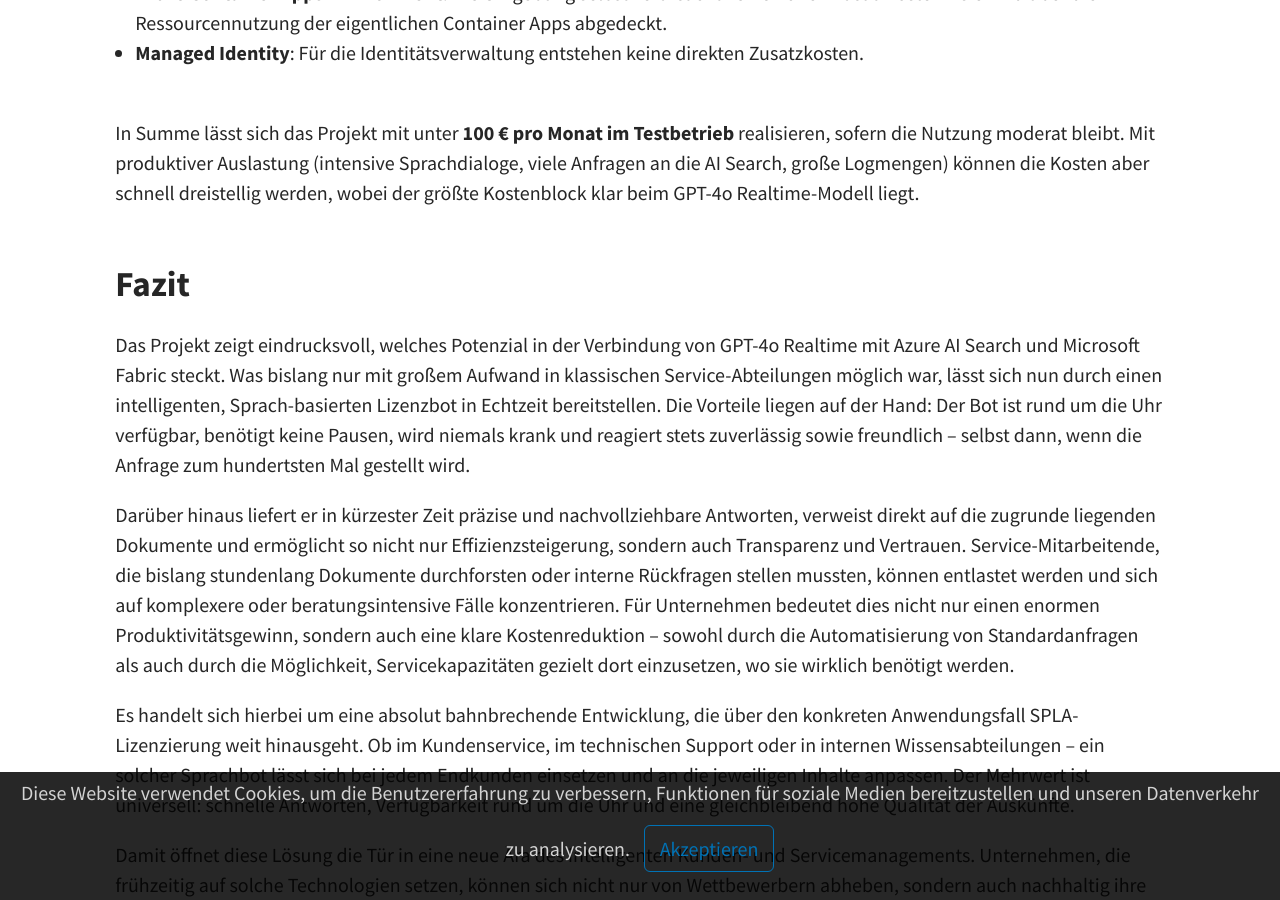
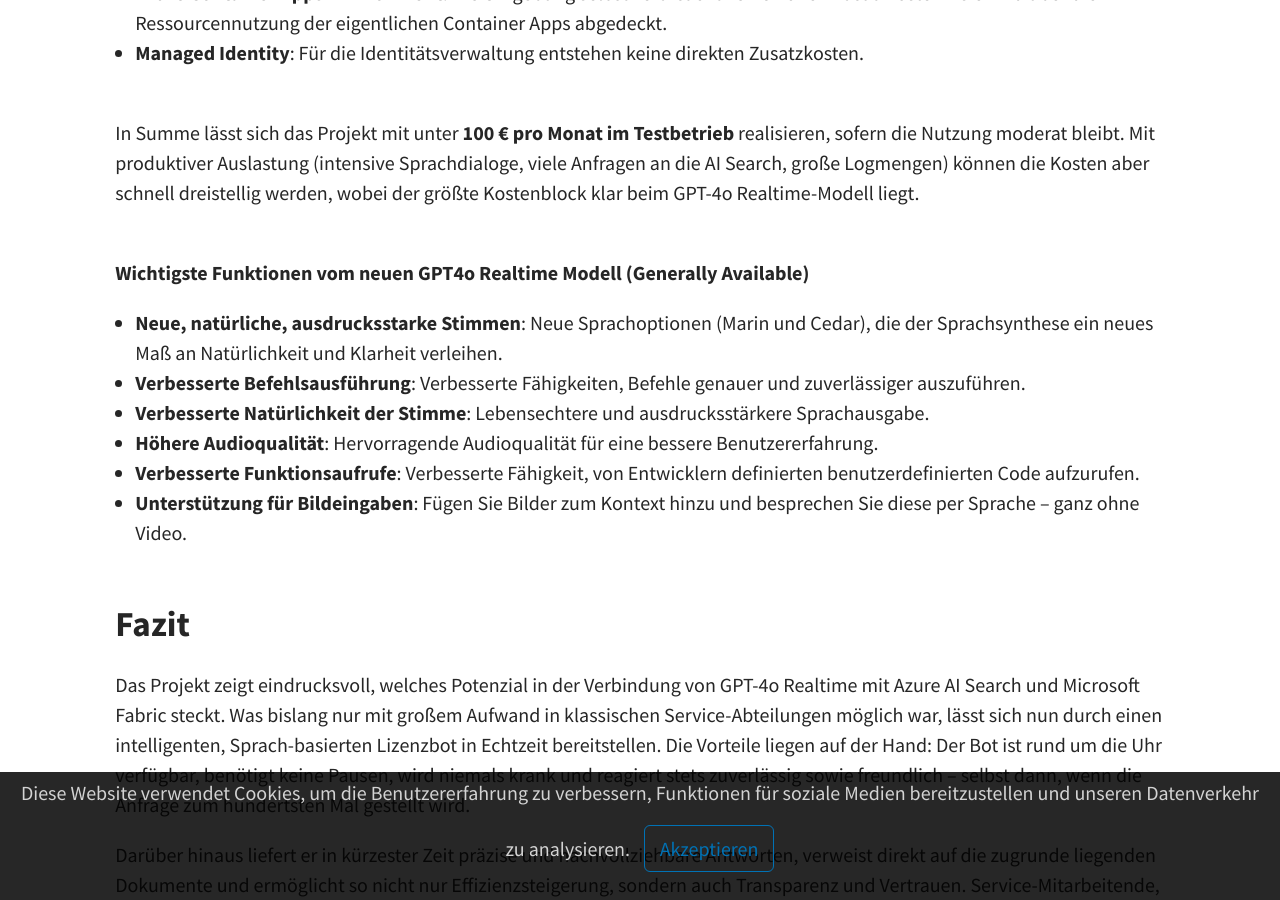
Before and after one commit to joriskahle007/joriskahle007.github.io, a Jekyll site: the page built from _portfolio/chat.md, in a window 1280 px wide and 900 px high, scrolled down 6750 px. Built offline with Jekyll 4.4.1, drawn with Linux system fonts in a browser that asks for light colours; a script that is not in the unit is left out.

Commit message:
Update chat.md

```diff
--- a/_portfolio/chat.md
+++ b/_portfolio/chat.md
@@ -85,6 +85,15 @@
 
 In Summe lässt sich das Projekt mit unter **100 € pro Monat im Testbetrieb** realisieren, sofern die Nutzung moderat bleibt. Mit produktiver Auslastung (intensive Sprachdialoge, viele Anfragen an die AI Search, große Logmengen) können die Kosten aber schnell dreistellig werden, wobei der größte Kostenblock klar beim GPT-4o Realtime-Modell liegt.<br><br>
 
+**Wichtigste Funktionen vom neuen GPT4o Realtime Modell (Generally Available)**
+- **Neue, natürliche, ausdrucksstarke Stimmen**: Neue Sprachoptionen (Marin und Cedar), die der Sprachsynthese ein neues Maß an Natürlichkeit und Klarheit verleihen.
+- **Verbesserte Befehlsausführung**: Verbesserte Fähigkeiten, Befehle genauer und zuverlässiger auszuführen.
+- **Verbesserte Natürlichkeit der Stimme**: Lebensechtere und ausdrucksstärkere Sprachausgabe.
+- **Höhere Audioqualität**: Hervorragende Audioqualität für eine bessere Benutzererfahrung.
+- **Verbesserte Funktionsaufrufe**: Verbesserte Fähigkeit, von Entwicklern definierten benutzerdefinierten Code aufzurufen.
+- **Unterstützung für Bildeingaben**: Fügen Sie Bilder zum Kontext hinzu und besprechen Sie diese per Sprache – ganz ohne Video.<br><br>
+
+
 ## Fazit
 
 Das Projekt zeigt eindrucksvoll, welches Potenzial in der Verbindung von GPT-4o Realtime mit Azure AI Search und Microsoft Fabric steckt. Was bislang nur mit großem Aufwand in klassischen Service-Abteilungen möglich war, lässt sich nun durch einen intelligenten, Sprach-basierten Lizenzbot in Echtzeit bereitstellen. Die Vorteile liegen auf der Hand: Der Bot ist rund um die Uhr verfügbar, benötigt keine Pausen, wird niemals krank und reagiert stets zuverlässig sowie freundlich – selbst dann, wenn die Anfrage zum hundertsten Mal gestellt wird.
```
